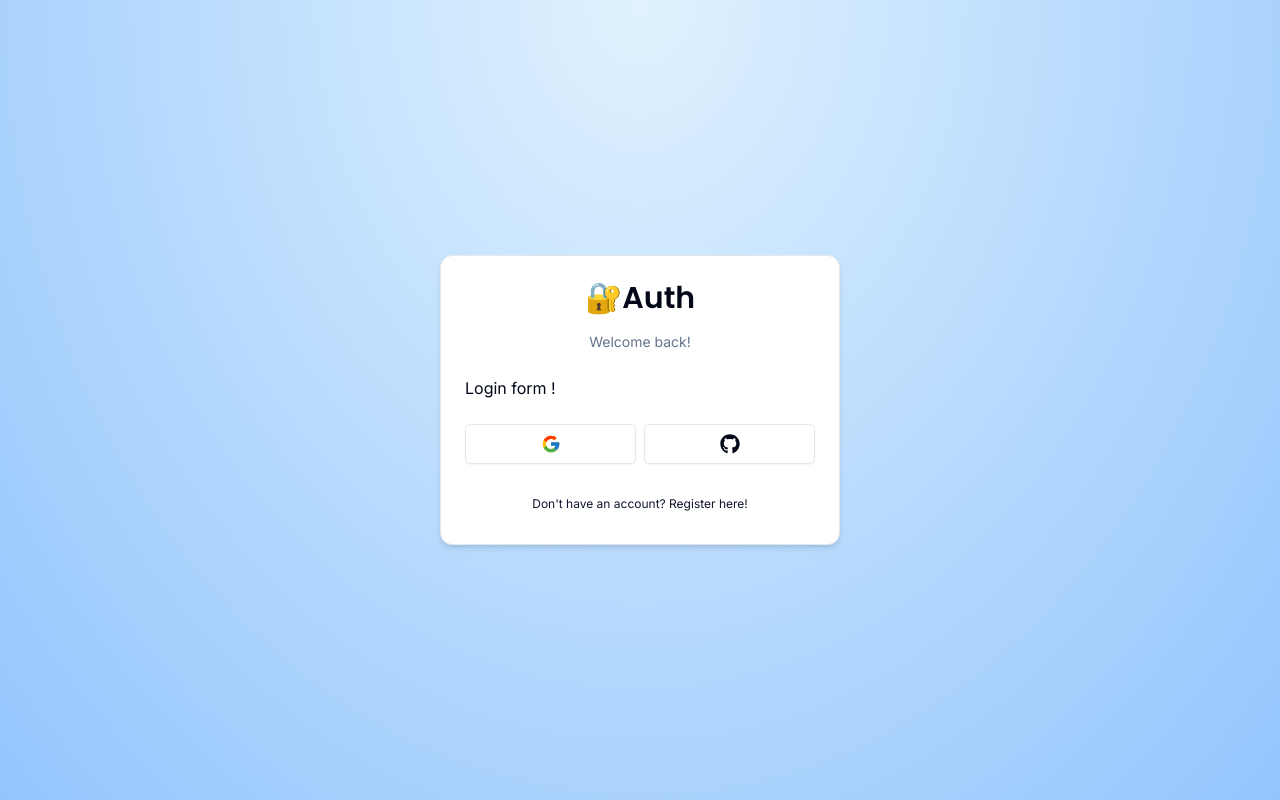
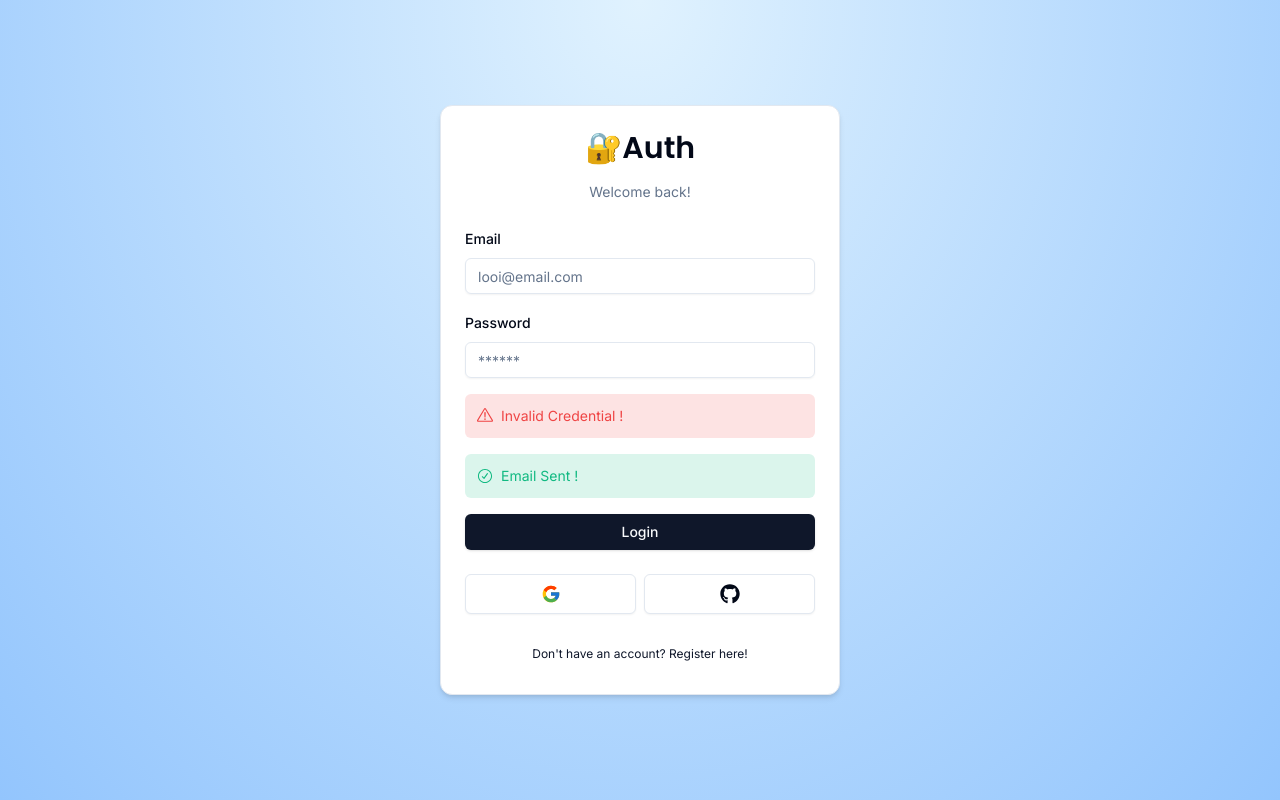
Before and after one commit to LOOIZIJIAN/Next-Auth-Oauth-Credentials-2FA, a Next.js app: page /auth/login in a window 1280 px wide. Built offline with nearby package versions, Linux system fonts and the light colour scheme.

Commit message:
login-form

```diff
--- a/components/auth/login-form.tsx
+++ b/components/auth/login-form.tsx
@@ -1,6 +1,35 @@
+"use client";
 import { CardWrapper } from "./card-wrapper";
+import {useForm} from "react-hook-form";
+import { zodResolver } from "@hookform/resolvers/zod";
+import * as z from "zod";
+import { LoginSchema } from "@/schemas";
+import {
+  Form,
+  FormControl,
+  FormLabel,
+  FormField,
+  FormItem,
+  FormMessage,
+} from "../ui/form";
+import { Input } from "../ui/input";
+import { Button } from "../ui/button";
+import { FormError } from "../form-error";
+import { FormSuccess } from "../form-success";
 
 export const LoginForm = () => {
+  const form = useForm<z.infer<typeof LoginSchema>>({
+    resolver: zodResolver(LoginSchema),
+    defaultValues: {
+      email: "",
+      password: "",
+    },
+  });
+
+  const onsubmit = (data: z.infer<typeof LoginSchema>) => {
+    console.log(data);
+  }
+
   return (
     <CardWrapper
       headerLabel="Welcome back!"
@@ -8,7 +37,36 @@
       backButtonlabel="Don't have an account? Register here!"
       showSocial
     >
-      Login form !
+      <Form {...form}>
+        <form onSubmit={form.handleSubmit((onsubmit))} className="space-x-6">
+          <div className="space-y-4">
+            <FormField control={form.control} name="email" render={({ field })=>(
+                <FormItem>
+                <FormLabel>Email</FormLabel>
+                <FormControl>
+                  <Input {...field} placeholder="looi@email.com" type="email"/>
+                </FormControl>
+                <FormMessage/>
+              </FormItem>
+
+            )}/>
+            <FormField control={form.control} name="password" render={({ field })=>(
+                <FormItem>
+                <FormLabel>Password</FormLabel>
+                <FormControl>
+                  <Input {...field} placeholder="******" type="password"/>
+                </FormControl>
+                <FormMessage/>
+              </FormItem>
+            )}/>
+            <FormError message="Invalid Credential !"/>
+            <FormSuccess message="Email Sent !"/>
+            <Button type="submit" className="w-full">
+              Login
+            </Button>
+          </div>
+        </form>
+      </Form>
     </CardWrapper>
    );
 }
--- /dev/null
+++ b/components/form-error.tsx
@@ -0,0 +1,15 @@
+import { ExclamationTriangleIcon } from "@radix-ui/react-icons";
+
+interface FormErrorProps {
+  message?: string;
+}
+
+export const FormError = ({ message }: FormErrorProps) => {
+  if (!message) return null;
+  return (
+    <div className="bg-destructive/15 p-3 rounded-md flex items-center gap-x-2 text-sm text-destructive">
+      <ExclamationTriangleIcon className="w-4 h-4" />
+      <span>{message}</span>
+    </div>
+  );
+};
--- /dev/null
+++ b/components/form-success.tsx
@@ -0,0 +1,15 @@
+import { CheckCircledIcon } from "@radix-ui/react-icons";
+
+interface FormSuccessProps {
+  message?: string;
+}
+
+export const FormSuccess = ({ message }: FormSuccessProps) => {
+  if (!message) return null;
+  return (
+    <div className="bg-emerald-500/15 p-3 rounded-md flex items-center gap-x-2 text-sm text-emerald-500">
+      <CheckCircledIcon className="w-4 h-4" />
+      <span>{message}</span>
+    </div>
+  );
+};
--- /dev/null
+++ b/components/ui/form.tsx
@@ -0,0 +1,176 @@
+import * as React from "react"
+import * as LabelPrimitive from "@radix-ui/react-label"
+import { Slot } from "@radix-ui/react-slot"
+import {
+  Controller,
+  ControllerProps,
+  FieldPath,
+  FieldValues,
+  FormProvider,
+  useFormContext,
+} from "react-hook-form"
+
+import { cn } from "@/lib/utils"
+import { Label } from "@/components/ui/label"
+
+const Form = FormProvider
+
+type FormFieldContextValue<
+  TFieldValues extends FieldValues = FieldValues,
+  TName extends FieldPath<TFieldValues> = FieldPath<TFieldValues>
+> = {
+  name: TName
+}
+
+const FormFieldContext = React.createContext<FormFieldContextValue>(
+  {} as FormFieldContextValue
+)
+
+const FormField = <
+  TFieldValues extends FieldValues = FieldValues,
+  TName extends FieldPath<TFieldValues> = FieldPath<TFieldValues>
+>({
+  ...props
+}: ControllerProps<TFieldValues, TName>) => {
+  return (
+    <FormFieldContext.Provider value={{ name: props.name }}>
+      <Controller {...props} />
+    </FormFieldContext.Provider>
+  )
+}
+
+const useFormField = () => {
+  const fieldContext = React.useContext(FormFieldContext)
+  const itemContext = React.useContext(FormItemContext)
+  const { getFieldState, formState } = useFormContext()
+
+  const fieldState = getFieldState(fieldContext.name, formState)
+
+  if (!fieldContext) {
+    throw new Error("useFormField should be used within <FormField>")
+  }
+
+  const { id } = itemContext
+
+  return {
+    id,
+    name: fieldContext.name,
+    formItemId: `${id}-form-item`,
+    formDescriptionId: `${id}-form-item-description`,
+    formMessageId: `${id}-form-item-message`,
+    ...fieldState,
+  }
+}
+
+type FormItemContextValue = {
+  id: string
+}
+
+const FormItemContext = React.createContext<FormItemContextValue>(
+  {} as FormItemContextValue
+)
+
+const FormItem = React.forwardRef<
+  HTMLDivElement,
+  React.HTMLAttributes<HTMLDivElement>
+>(({ className, ...props }, ref) => {
+  const id = React.useId()
+
+  return (
+    <FormItemContext.Provider value={{ id }}>
+      <div ref={ref} className={cn("space-y-2", className)} {...props} />
+    </FormItemContext.Provider>
+  )
+})
+FormItem.displayName = "FormItem"
+
+const FormLabel = React.forwardRef<
+  React.ElementRef<typeof LabelPrimitive.Root>,
+  React.ComponentPropsWithoutRef<typeof LabelPrimitive.Root>
+>(({ className, ...props }, ref) => {
+  const { error, formItemId } = useFormField()
+
+  return (
+    <Label
+      ref={ref}
+      className={cn(error && "text-destructive", className)}
+      htmlFor={formItemId}
+      {...props}
+    />
+  )
+})
+FormLabel.displayName = "FormLabel"
+
+const FormControl = React.forwardRef<
+  React.ElementRef<typeof Slot>,
+  React.ComponentPropsWithoutRef<typeof Slot>
+>(({ ...props }, ref) => {
+  const { error, formItemId, formDescriptionId, formMessageId } = useFormField()
+
+  return (
+    <Slot
+      ref={ref}
+      id={formItemId}
+      aria-describedby={
+        !error
+          ? `${formDescriptionId}`
+          : `${formDescriptionId} ${formMessageId}`
+      }
+      aria-invalid={!!error}
+      {...props}
+    />
+  )
+})
+FormControl.displayName = "FormControl"
+
+const FormDescription = React.forwardRef<
+  HTMLParagraphElement,
+  React.HTMLAttributes<HTMLParagraphElement>
+>(({ className, ...props }, ref) => {
+  const { formDescriptionId } = useFormField()
+
+  return (
+    <p
+      ref={ref}
+      id={formDescriptionId}
+      className={cn("text-[0.8rem] text-muted-foreground", className)}
+      {...props}
+    />
+  )
+})
+FormDescription.displayName = "FormDescription"
+
+const FormMessage = React.forwardRef<
+  HTMLParagraphElement,
+  React.HTMLAttributes<HTMLParagraphElement>
+>(({ className, children, ...props }, ref) => {
+  const { error, formMessageId } = useFormField()
+  const body = error ? String(error?.message) : children
+
+  if (!body) {
+    return null
+  }
+
+  return (
+    <p
+      ref={ref}
+      id={formMessageId}
+      className={cn("text-[0.8rem] font-medium text-destructive", className)}
+      {...props}
+    >
+      {body}
+    </p>
+  )
+})
+FormMessage.displayName = "FormMessage"
+
+export {
+  useFormField,
+  Form,
+  FormItem,
+  FormLabel,
+  FormControl,
+  FormDescription,
+  FormMessage,
+  FormField,
+}
--- /dev/null
+++ b/components/ui/input.tsx
@@ -0,0 +1,25 @@
+import * as React from "react"
+
+import { cn } from "@/lib/utils"
+
+export interface InputProps
+  extends React.InputHTMLAttributes<HTMLInputElement> {}
+
+const Input = React.forwardRef<HTMLInputElement, InputProps>(
+  ({ className, type, ...props }, ref) => {
+    return (
+      <input
+        type={type}
+        className={cn(
+          "flex h-9 w-full rounded-md border border-input bg-transparent px-3 py-1 text-sm shadow-sm transition-colors file:border-0 file:bg-transparent file:text-sm file:font-medium placeholder:text-muted-foreground focus-visible:outline-none focus-visible:ring-1 focus-visible:ring-ring disabled:cursor-not-allowed disabled:opacity-50",
+          className
+        )}
+        ref={ref}
+        {...props}
+      />
+    )
+  }
+)
+Input.displayName = "Input"
+
+export { Input }
--- /dev/null
+++ b/components/ui/label.tsx
@@ -0,0 +1,26 @@
+"use client"
+
+import * as React from "react"
+import * as LabelPrimitive from "@radix-ui/react-label"
+import { cva, type VariantProps } from "class-variance-authority"
+
+import { cn } from "@/lib/utils"
+
+const labelVariants = cva(
+  "text-sm font-medium leading-none peer-disabled:cursor-not-allowed peer-disabled:opacity-70"
+)
+
+const Label = React.forwardRef<
+  React.ElementRef<typeof LabelPrimitive.Root>,
+  React.ComponentPropsWithoutRef<typeof LabelPrimitive.Root> &
+    VariantProps<typeof labelVariants>
+>(({ className, ...props }, ref) => (
+  <LabelPrimitive.Root
+    ref={ref}
+    className={cn(labelVariants(), className)}
+    {...props}
+  />
+))
+Label.displayName = LabelPrimitive.Root.displayName
+
+export { Label }
--- a/package.json
+++ b/package.json
@@ -9,16 +9,20 @@
     "lint": "next lint"
   },
   "dependencies": {
+    "@hookform/resolvers": "^3.3.4",
     "@radix-ui/react-icons": "^1.3.0",
+    "@radix-ui/react-label": "^2.0.2",
     "@radix-ui/react-slot": "^1.0.2",
     "class-variance-authority": "^0.7.0",
     "clsx": "^2.1.1",
     "next": "14.2.3",
     "react": "^18",
     "react-dom": "^18",
+    "react-hook-form": "^7.51.4",
     "react-icons": "^5.2.0",
     "tailwind-merge": "^2.3.0",
-    "tailwindcss-animate": "^1.0.7"
+    "tailwindcss-animate": "^1.0.7",
+    "zod": "^3.23.6"
   },
   "devDependencies": {
     "@types/node": "^20",
--- /dev/null
+++ b/schemas/index.ts
@@ -0,0 +1,6 @@
+import * as z from 'zod';
+
+export const LoginSchema = z.object({
+  email: z.string().email({message: "Email is required"}),
+  password: z.string().min(1,{message: "Password is required"}),
+})
```
Also changed, not shown: 1 other file (tests, documents, lock files or other folders).
